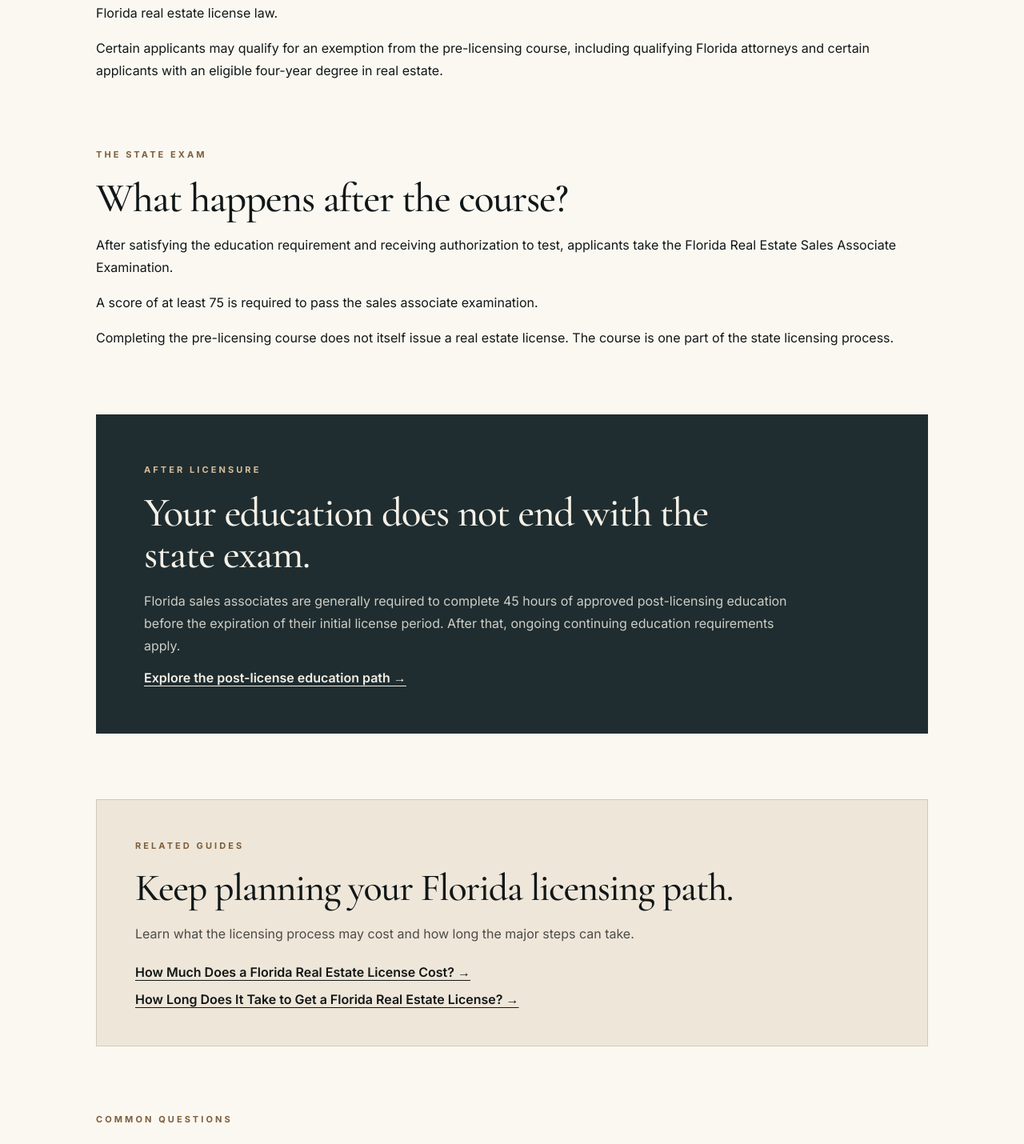
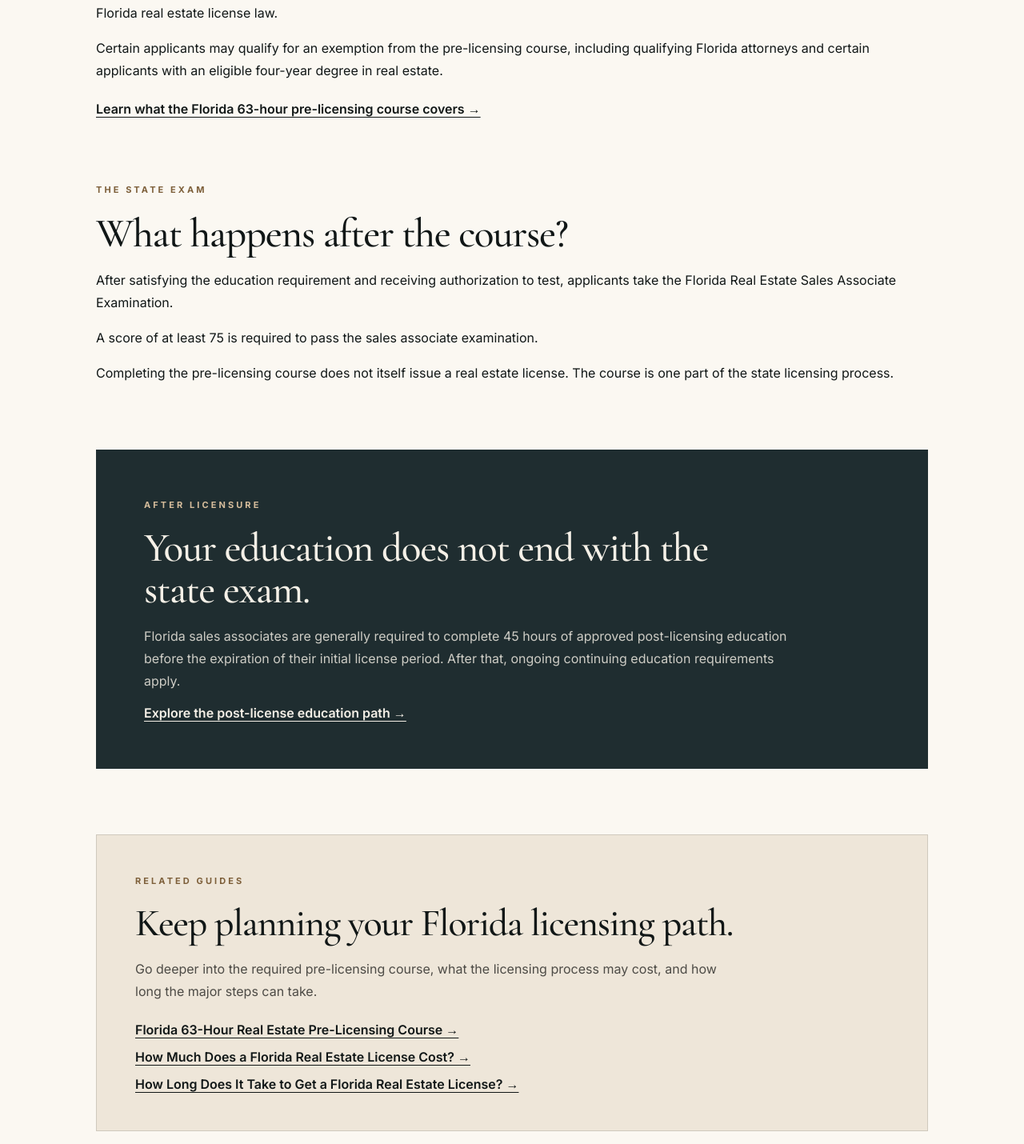
Before and after one commit to BrianLook/Greyson-Institute-Website, a Next.js app: page /how-to-get-a-florida-real-estate-license in a window 1280 px wide. Shown: the part 2361-3791 px from the top of the page at 80% size. Built offline with nearby package versions, Linux system fonts and the light colour scheme.

Commit message:
Link main licensing guide to 63-hour course guide

```diff
--- a/app/how-to-get-a-florida-real-estate-license/page.tsx
+++ b/app/how-to-get-a-florida-real-estate-license/page.tsx
@@ -257,6 +257,19 @@ export default function FloridaRealEstateLicenseGuidePage() {
             certain applicants with an eligible four-year degree in real
             estate.
           </p>
+
+          <Link
+            href="/florida-63-hour-real-estate-pre-licensing-course"
+            style={{
+              display: "inline-block",
+              marginTop: "8px",
+              textDecoration: "underline",
+              textUnderlineOffset: "4px",
+              fontWeight: 600,
+            }}
+          >
+            Learn what the Florida 63-hour pre-licensing course covers →
+          </Link>
         </div>
 
         <div
@@ -356,8 +369,8 @@ export default function FloridaRealEstateLicenseGuidePage() {
               marginBottom: "24px",
             }}
           >
-            Learn what the licensing process may cost and how long the major
-            steps can take.
+            Go deeper into the required pre-licensing course, what the
+            licensing process may cost, and how long the major steps can take.
           </p>
 
           <div
@@ -366,6 +379,17 @@ export default function FloridaRealEstateLicenseGuidePage() {
               gap: "14px",
             }}
           >
+            <Link
+              href="/florida-63-hour-real-estate-pre-licensing-course"
+              style={{
+                textDecoration: "underline",
+                textUnderlineOffset: "4px",
+                fontWeight: 600,
+              }}
+            >
+              Florida 63-Hour Real Estate Pre-Licensing Course →
+            </Link>
+
             <Link
               href="/how-much-does-a-florida-real-estate-license-cost"
               style={{
```
